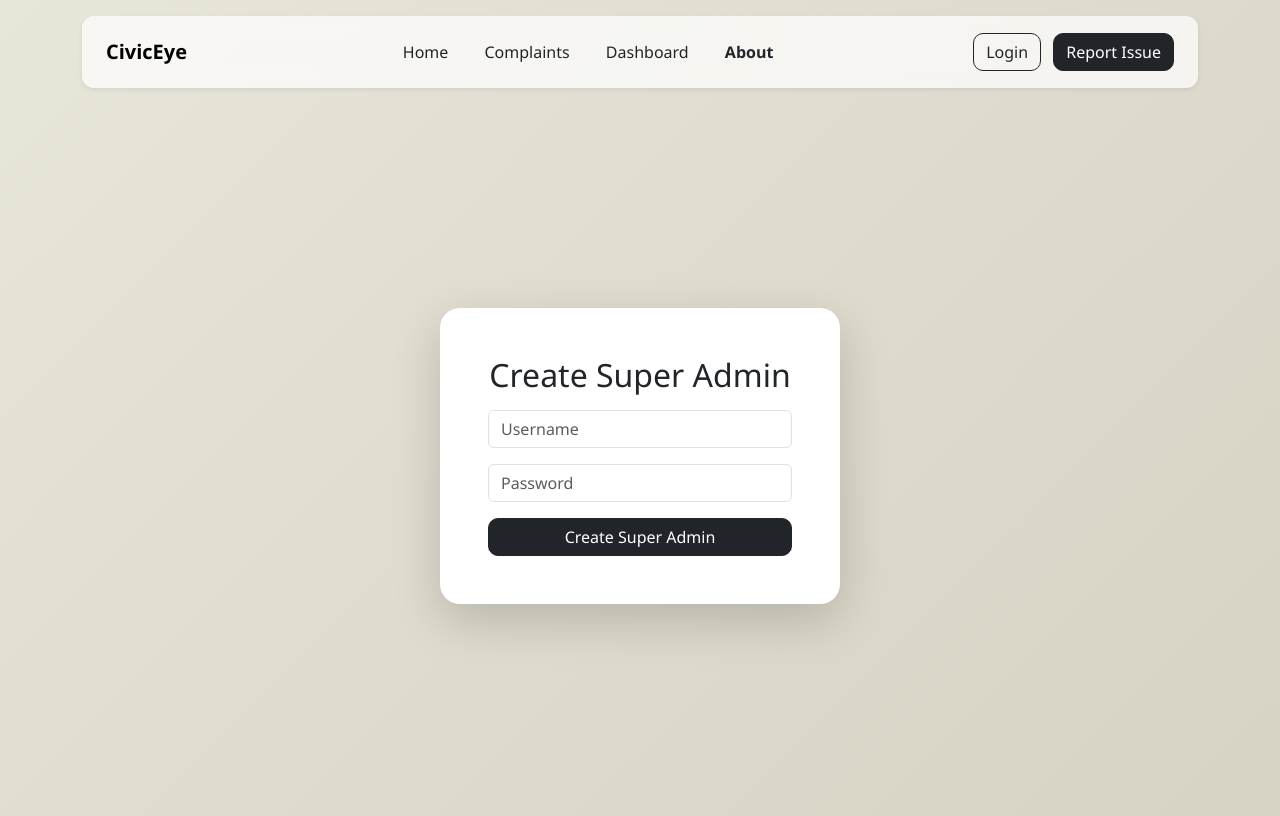
After one commit to Spirekharn/CivicEye, a Django app: page /accounts/create-superadmin/ in a window 1280 px wide. The commit adds this page. Run offline with Django 5.2, Linux system fonts and the light colour scheme.

Commit message:
superadmin

```diff
--- a/accounts/models.py
+++ b/accounts/models.py
@@ -9,6 +9,7 @@ class User(AbstractUser):
         ('worker', 'Worker'),
         ('technician', 'Technician'),
         ('admin', 'Admin'),
+        ('superadmin', 'Super Admin')
     )
 
     role = models.CharField(max_length=20, choices=ROLE_CHOICES)
--- /dev/null
+++ b/accounts/templates/accounts/create_superadmin.html
@@ -0,0 +1,23 @@
+{% extends 'base.html' %}
+
+{% block content %}
+
+<div class="container d-flex justify-content-center align-items-center" style="min-height: 80vh;">
+    <div class="card p-5 shadow-lg" style="width: 400px; border-radius: 20px;">
+
+        <h2 class="text-center mb-3">Create Super Admin</h2>
+
+        <form method="POST">
+            {% csrf_token %}
+
+            <input class="form-control mb-3" type="text" name="username" placeholder="Username" required>
+
+            <input class="form-control mb-3" type="password" name="password" placeholder="Password" required>
+
+            <button class="btn btn-dark w-100">Create Super Admin</button>
+        </form>
+
+    </div>
+</div>
+
+{% endblock %}
--- a/accounts/urls.py
+++ b/accounts/urls.py
@@ -11,4 +11,5 @@ urlpatterns = [
     path('citizen-dashboard/', views.citizen_dashboard, name='citizen_dashboard'),
     path('about/', views.about_view, name='about'),
     path('dashboard/', views.dashboard_view, name='dashboard'),
+    path('create-superadmin/', views.create_superadmin, name='create_superadmin'),
 ]
--- a/accounts/views.py
+++ b/accounts/views.py
@@ -70,3 +70,18 @@ def dashboard_view(request):
     }
 
     return render(request, 'accounts/dashboard.html', context)
+
+def create_superadmin(request):
+    if request.method == 'POST':
+        username = request.POST.get('username')
+        password = request.POST.get('password')
+
+        if username and password:
+            User.objects.create_user(
+                username=username,
+                password=password,
+                role='superadmin'
+            )
+            return redirect('login')
+
+    return render(request, 'accounts/create_superadmin.html')
--- a/templates/base.html
+++ b/templates/base.html
@@ -1,32 +1,65 @@
 <!DOCTYPE html>
-
 <html>
 <head>
     <title>CivicEye</title>
+
+    <!-- Bootstrap -->
     <link href="https://cdn.jsdelivr.net/npm/bootstrap@5.3.0/dist/css/bootstrap.min.css" rel="stylesheet">
+
+    <style>
+        body {
+            background: linear-gradient(135deg, #e8e5d9, #d6d2c4);
+            min-height: 100vh;
+            font-family: 'Segoe UI', sans-serif;
+        }
+
+        /* Glass Navbar */
+        .glass-nav {
+            background: rgba(255, 255, 255, 0.7);
+            backdrop-filter: blur(10px);
+            border-radius: 12px;
+        }
+
+        /* Card Styling */
+        .card {
+            border-radius: 15px;
+            border: none;
+            transition: 0.3s ease;
+        }
+
+        .card:hover {
+            transform: translateY(-3px);
+        }
+
+        /* Buttons */
+        .btn-dark {
+            border-radius: 10px;
+        }
+
+        .btn-outline-dark {
+            border-radius: 10px;
+        }
+    </style>
 </head>
 
-<body style="
-    background: linear-gradient(135deg, #e8e5d9, #d6d2c4);
-    min-height: 100vh;
-">
+<body>
 
 <!-- NAVBAR -->
+<div class="container mt-3">
+    <nav class="navbar navbar-expand-lg glass-nav px-4 py-3 shadow-sm">
 
-<nav class="navbar navbar-expand-lg bg-light px-4 py-3 shadow-sm">
-
-<!-- LEFT (LOGO) -->
+        <!-- LOGO -->
         <a href="/" class="navbar-brand fw-bold">CivicEye</a>
 
-<!-- CENTER LINKS -->
+        <!-- LINKS -->
         <div class="mx-auto">
             <a href="/" class="mx-3 text-dark text-decoration-none">Home</a>
             <a href="/complaints/" class="mx-3 text-dark text-decoration-none">Complaints</a>
-    <a href="/dashboard/" class="mx-3 text-dark text-decoration-none">Dashboard</a>
+            <a href="/accounts/dashboard/" class="mx-3 text-dark text-decoration-none">Dashboard</a>
             <a href="/accounts/about/" class="mx-3 text-dark text-decoration-none fw-semibold">About</a>
         </div>
 
-<!-- RIGHT -->
+        <!-- RIGHT SIDE -->
         <div>
             {% if user.is_authenticated %}
                 <a href="{% url 'logout' %}" class="btn btn-outline-danger me-2">Logout</a>
@@ -37,20 +70,21 @@
             <a href="/complaints/create/" class="btn btn-dark">Report Issue</a>
         </div>
 
+    </nav>
+</div>
 
-</nav>
-
-<!-- CONTENT -->
+<!-- MESSAGES -->
 {% if messages %}
     <div class="container mt-3">
         {% for message in messages %}
-            <div class="alert alert-success">
+            <div class="alert alert-success shadow-sm">
                 {{ message }}
             </div>
         {% endfor %}
     </div>
 {% endif %}
 
+<!-- CONTENT -->
 <div class="container mt-5">
     {% block content %}{% endblock %}
 </div>
```
Also changed, not shown: accounts/migrations/0002_alter_user_role.py (added), db.sqlite3. Lines whose indentation alone changed are shown as unchanged.
